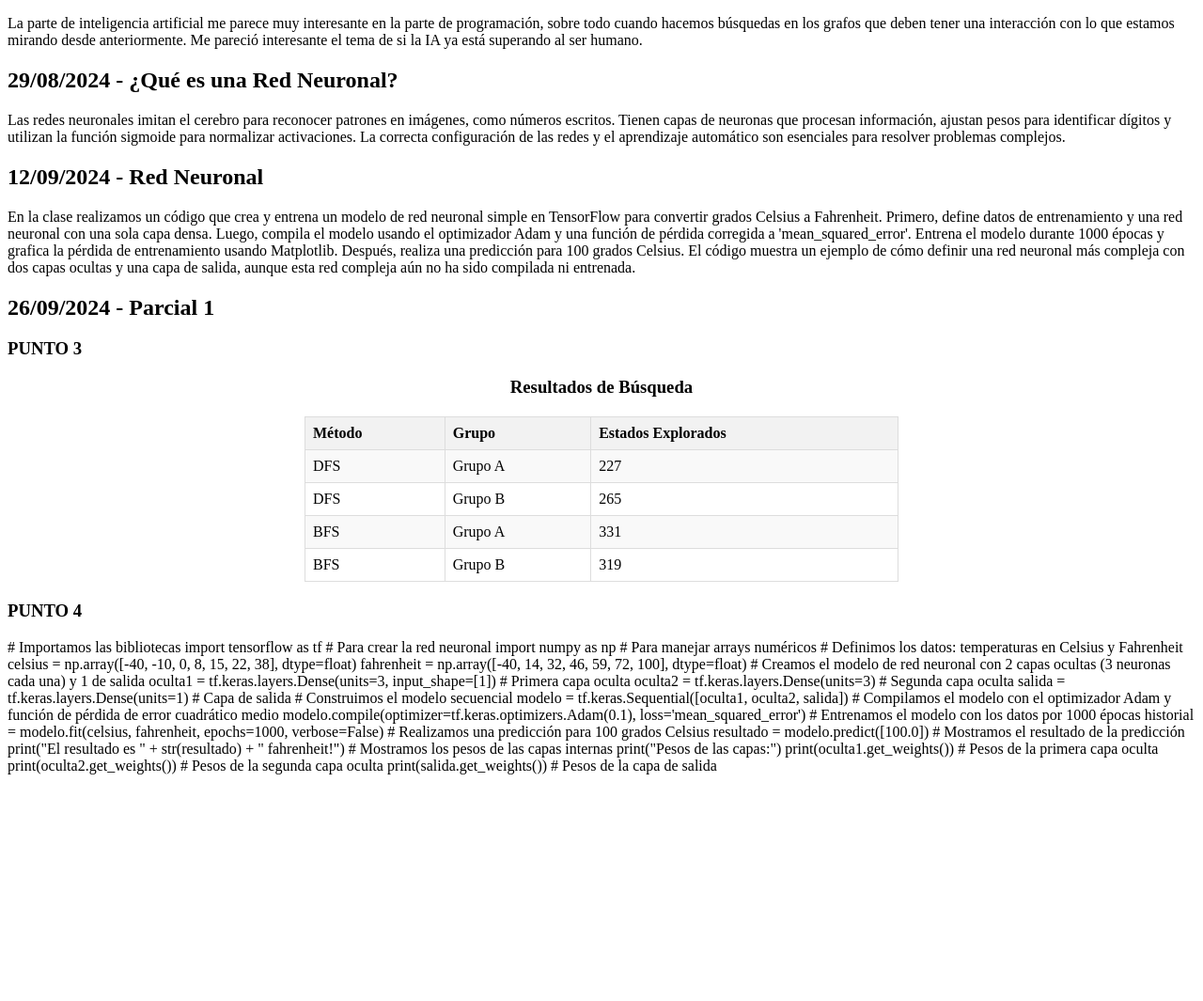
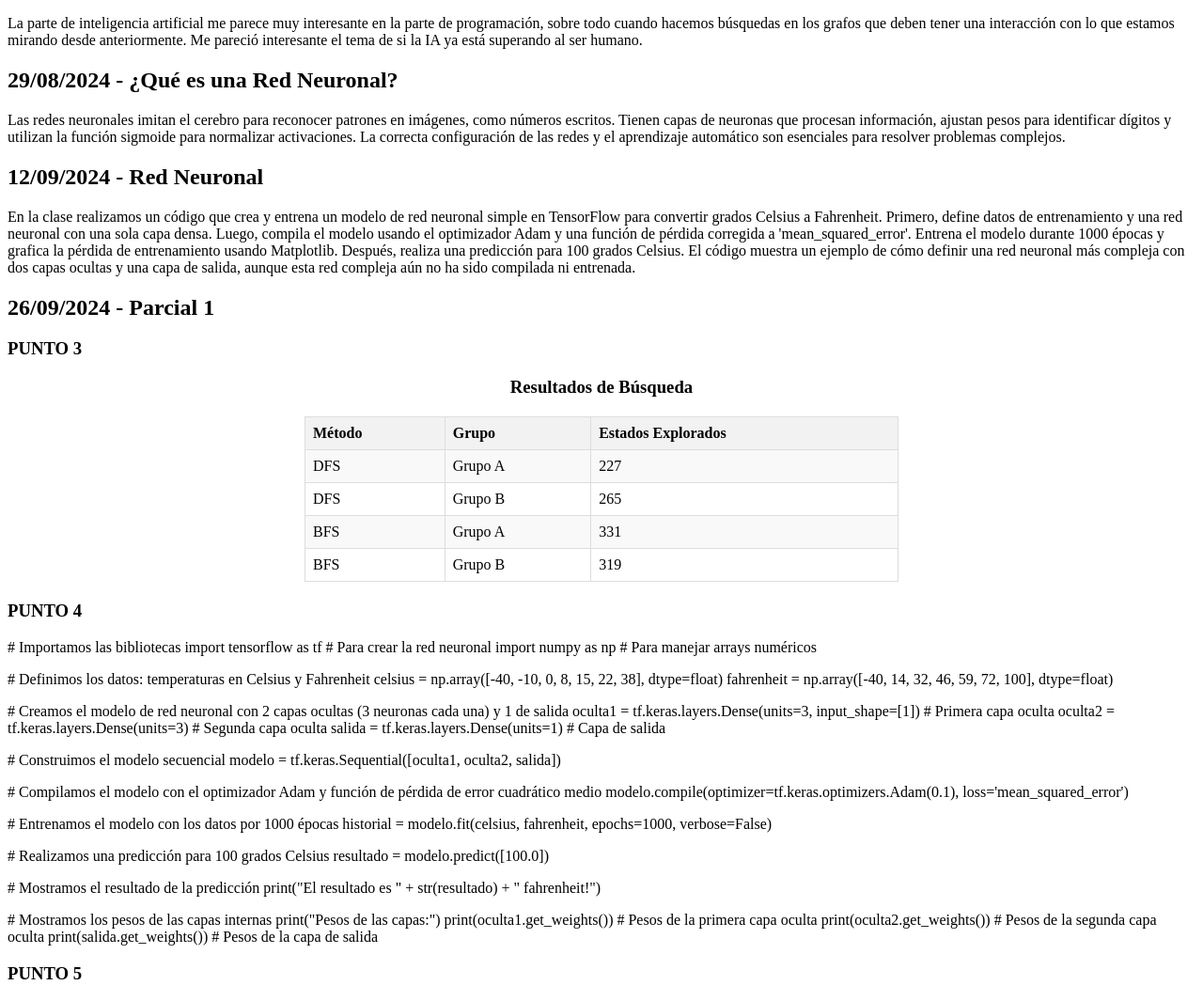
Before and after one commit to 325a/InteligenciaArtificialPaz, a plain HTML site: page InteligenciaArtificialPaz/index.html in a window 1280 px wide. Shown: the whole page at 94% size. Before the commit the page ends 832 px from the top, so only its background shows below. Drawn offline with Linux system fonts and the light colour scheme.

Commit message:
Update index.html

```diff
--- a/InteligenciaArtificialPaz/index.html
+++ b/InteligenciaArtificialPaz/index.html
@@ -77,40 +77,50 @@
         </tr>
     </table>
  <h3>PUNTO 4</h3>
-
+ <P>
 # Importamos las bibliotecas
 import tensorflow as tf  # Para crear la red neuronal
 import numpy as np  # Para manejar arrays numéricos
-
+</P>
+   <P>
 # Definimos los datos: temperaturas en Celsius y Fahrenheit
 celsius = np.array([-40, -10, 0, 8, 15, 22, 38], dtype=float)
 fahrenheit = np.array([-40, 14, 32, 46, 59, 72, 100], dtype=float)
-
+       </P>
+<P>
 # Creamos el modelo de red neuronal con 2 capas ocultas (3 neuronas cada una) y 1 de salida
 oculta1 = tf.keras.layers.Dense(units=3, input_shape=[1])  # Primera capa oculta
 oculta2 = tf.keras.layers.Dense(units=3)  # Segunda capa oculta
 salida = tf.keras.layers.Dense(units=1)  # Capa de salida
-
+    </P>
+<P>
 # Construimos el modelo secuencial
 modelo = tf.keras.Sequential([oculta1, oculta2, salida])
-
+    </P>
+<P>
 # Compilamos el modelo con el optimizador Adam y función de pérdida de error cuadrático medio
 modelo.compile(optimizer=tf.keras.optimizers.Adam(0.1), loss='mean_squared_error')
-
+    </P>
+<P>
 # Entrenamos el modelo con los datos por 1000 épocas
 historial = modelo.fit(celsius, fahrenheit, epochs=1000, verbose=False)
-
+    </P>
+<P>
 # Realizamos una predicción para 100 grados Celsius
 resultado = modelo.predict([100.0])
-
+    </P>
+<P>
 # Mostramos el resultado de la predicción
 print("El resultado es " + str(resultado) + " fahrenheit!")
-
+    </P>
+<P>
 # Mostramos los pesos de las capas internas
 print("Pesos de las capas:")
 print(oculta1.get_weights())  # Pesos de la primera capa oculta
 print(oculta2.get_weights())  # Pesos de la segunda capa oculta
 print(salida.get_weights())  # Pesos de la capa de salida
+    </P>
+ <h3>PUNTO 5</h3>
 
 
 
```
